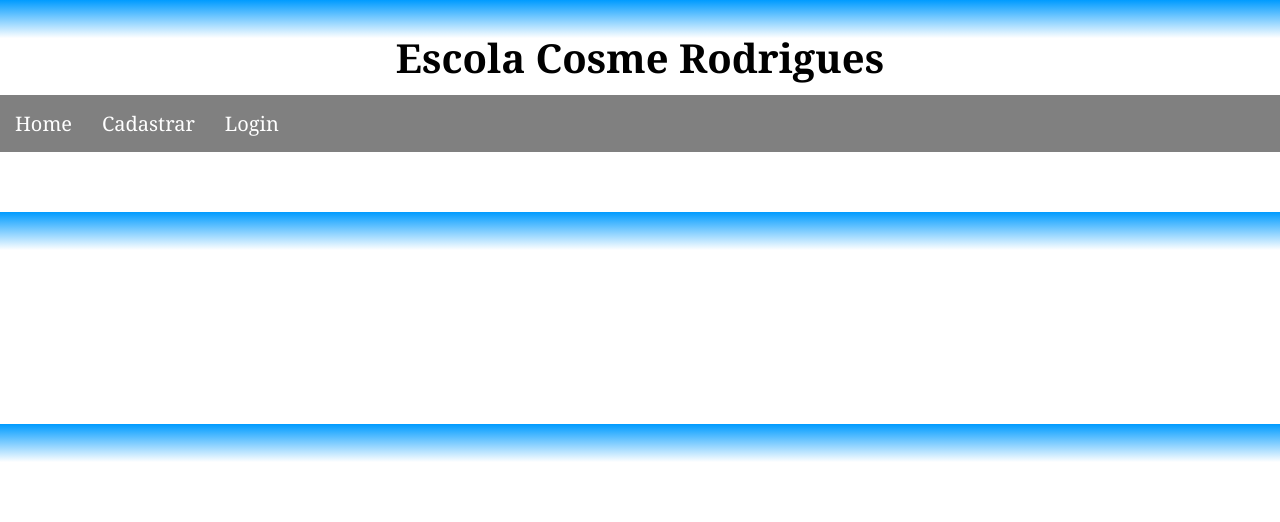
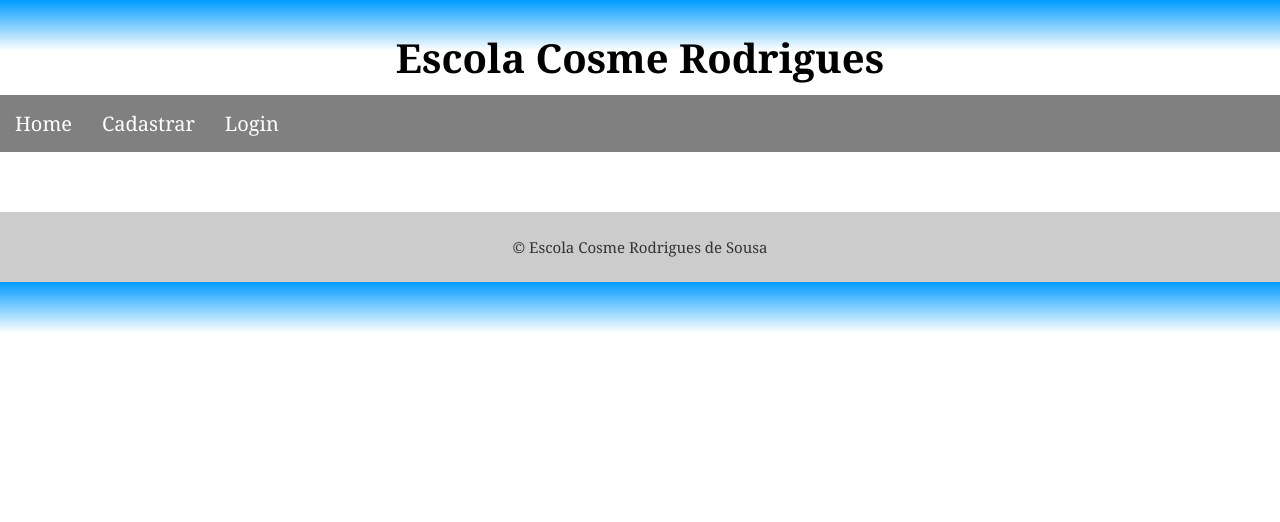
Before and after one commit to Lucas-Espindola-dev/Escola_Cosme_Rodrigues, a Django app: page / in a window 1280 px wide. Shown: the top 522 px of the page. Run offline with Django 5.2, Linux system fonts and the light colour scheme.

Commit message:
Adding a footer

```diff
--- a/static/css/styles.css
+++ b/static/css/styles.css
@@ -111,3 +111,14 @@ font-family:Georgia, serif;
 .aluno-detail p{
     padding:10px;
 }
+
+footer {
+     background-color: #ccc;
+     color: #333;
+     padding: 25px;
+     text-align: center;
+}
+
+footer p{
+    font-size: 15px;
+}
--- a/templates/pages/base.html
+++ b/templates/pages/base.html
@@ -21,6 +21,8 @@
 
     {% endblock %}
 
-
+    <footer>
+        <p>&copy; Escola Cosme Rodrigues de Sousa</p>
+    </footer>
 </body>
 </html>
```
